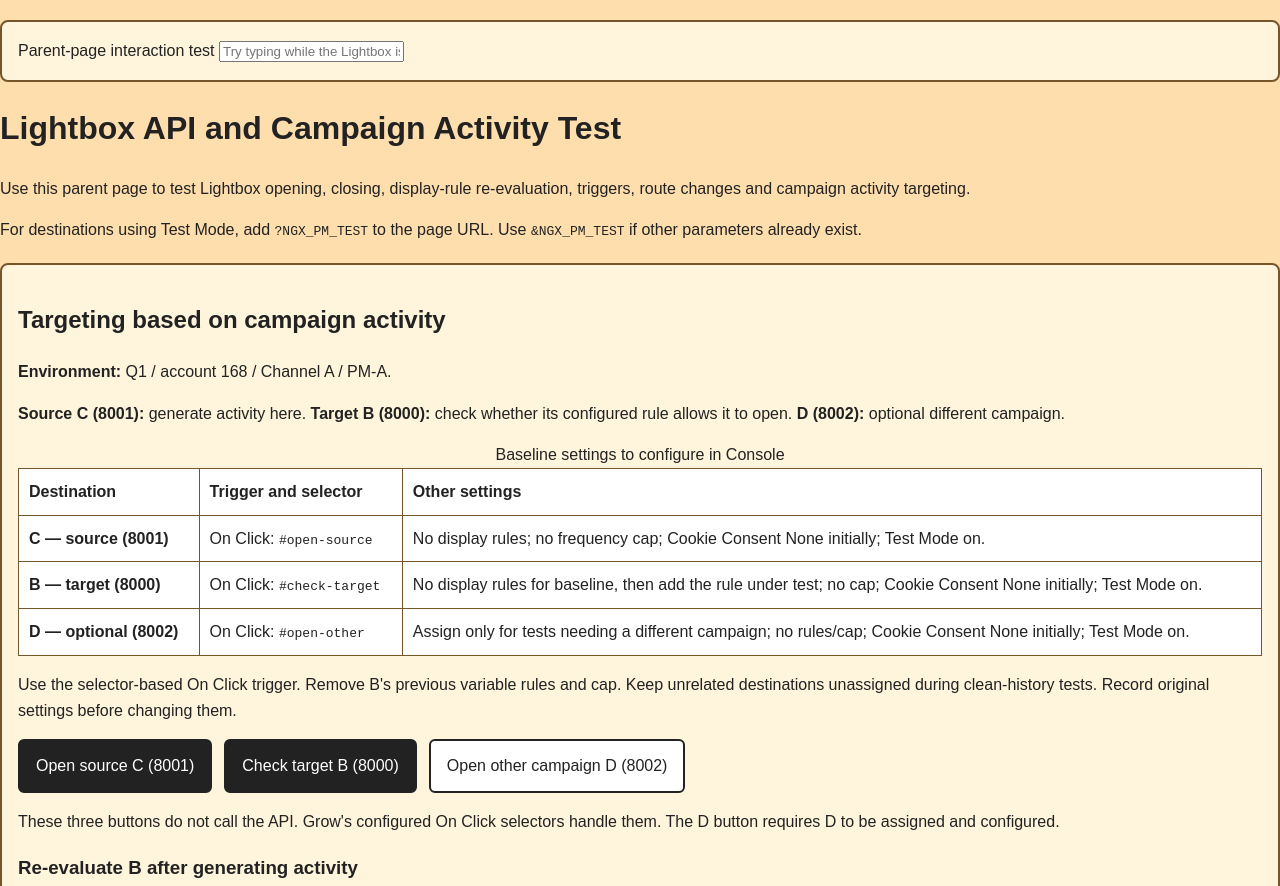
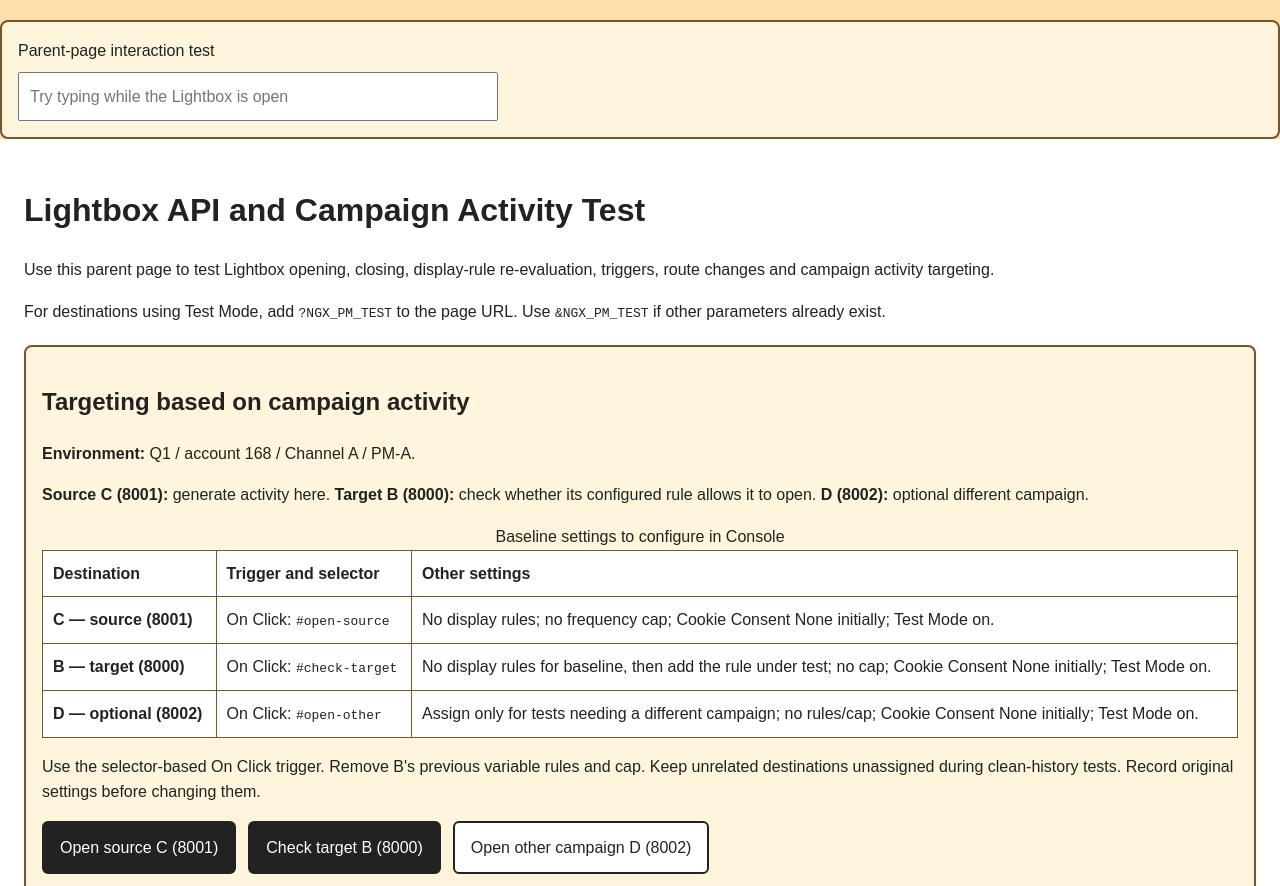
Before and after one commit to frangarcia/dawntest, a plain HTML site: page test8.html in a window 1280 px wide. Shown: the top 886 px of the page. Drawn offline with Linux system fonts and the light colour scheme.

Commit message:
Update test8.html

```diff
--- a/test8.html
+++ b/test8.html
@@ -129,7 +129,8 @@
     }
 
     .activity-button:focus-visible,
-    #activity-target-frame:focus-visible {
+    #activity-target-frame:focus-visible,
+    #qa-parent-input:focus-visible {
       outline: 3px solid #005fcc;
       outline-offset: 4px;
     }
@@ -162,6 +163,16 @@
       margin: 8px 0;
     }
 
+    #qa-parent-input {
+      display: block;
+      box-sizing: border-box;
+      width: 100%;
+      max-width: 480px;
+      padding: 10px;
+      margin-top: 8px;
+      font: inherit;
+    }
+
     #activity-api-status {
       min-height: 1.6em;
     }
@@ -192,15 +203,13 @@
   </script>
 
   <!-- One-time Q1 Placement Manager code. Keep exactly one copy. -->
-  <!-- Enable debug=true using the developer-confirmed method when needed. -->
- <!-- Debug off -->
-<!-- Debug on -->
-<script src="https://q1-displayx.ngx.dev/manager/8bf38e6e-5b96-4a19-96c5-5a74c51746c4"></script>
+  <script src="https://q1-displayx.ngx.dev/manager/8bf38e6e-5b96-4a19-96c5-5a74c51746c4"></script>
 </head>
 
 <body>
   <div class="test-controls">
     <label for="qa-parent-input">Parent-page interaction test</label>
+
     <input
       id="qa-parent-input"
       type="text"
@@ -208,6 +217,7 @@
     >
   </div>
 
+  <header>
     <h1 id="my-title">
       Lightbox API and Campaign Activity Test
     </h1>
```
